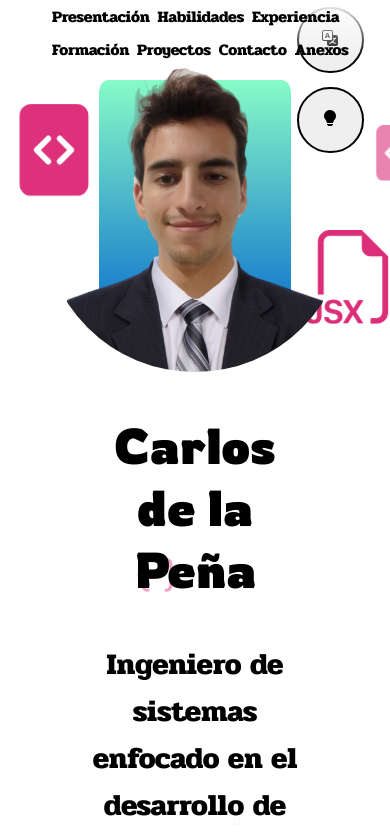
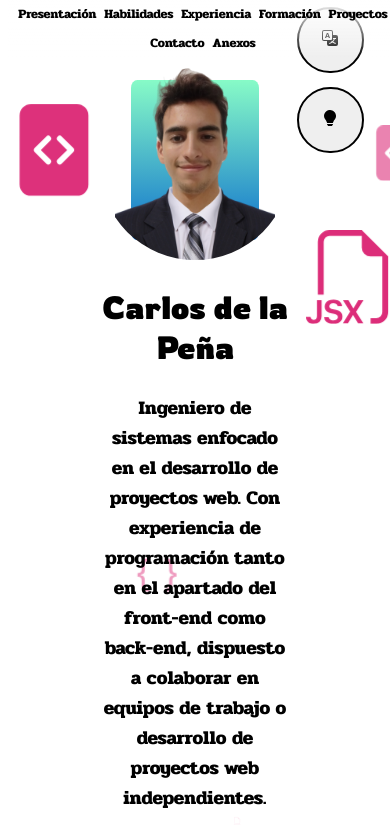
Before and after one commit to CabetoDLP/CV, a plain HTML site: page index.html in a window 390 px wide. Shown: the top 833 px of the page. Drawn offline with nearby package versions, Linux system fonts and the light colour scheme.

Commit message:
smartphone view 7

```diff
--- a/styles.css
+++ b/styles.css
@@ -38,13 +38,16 @@ body.dark-mode {
 }
 
 .navBar ul{
-    margin: 0 auto;
+    display: flex;
+    flex-wrap: wrap; /* Permitir varias filas */
+    justify-content: center; /* Centrar horizontalmente */
     list-style-type: none;
     pointer-events: all;
+    margin: 0;
+    padding: 0;
 }
 
 .navBar li{
-    float: left;
     padding: 1vw;
 }
 
@@ -537,6 +540,35 @@ iframe {
 }
 
 @media (max-width: 768px){
+    .circle-mask{
+        width: 12em; /* Tamaño de la máscara circular */
+        height: 12em;
+        border-radius: 50%; /* Hace la máscara circular */
+        overflow: hidden; /* Oculta el contenido fuera del círculo */
+        display: flex;
+        justify-content: center;
+        align-items: center;
+        position: relative;
+        z-index: 2;
+    }
+
+    .circle-mask img{
+        width: 10em; /* Tamaño de la máscara circular */
+        height: auto;
+    }
+
+    .background-shape{
+        background-color: gray;
+        height: 10em;
+        width: 8em;
+        z-index: 1;
+        align-self: center;
+        position: absolute;
+        background: linear-gradient(to bottom, rgb(135, 251, 199), rgb(14, 112, 205));
+        border-radius: 5%;
+        top: 5em;
+    }
+
     .info{
         display: flex;
         flex-direction: column;
@@ -624,6 +656,30 @@ iframe {
         height: 15vw;
         -webkit-text-fill-color: rgb(226, 251, 46);
     }
+
+    .light-mode h1{
+        font-size: 2em;
+    }
+
+    .dark-mode h1{
+        font-size: 2em;
+    }
+
+    .light-mode p{
+        font-size: 1.2em;
+    }
+
+    .dark-mode p{
+        font-size: 1.2em;
+    }
+
+    .light-mode a{
+        font-size: 0.8em;
+    }
+
+    .dark-mode a{
+        font-size: 0.8em;
+    }
 }
 
 @media (min-width: 769px){
```
